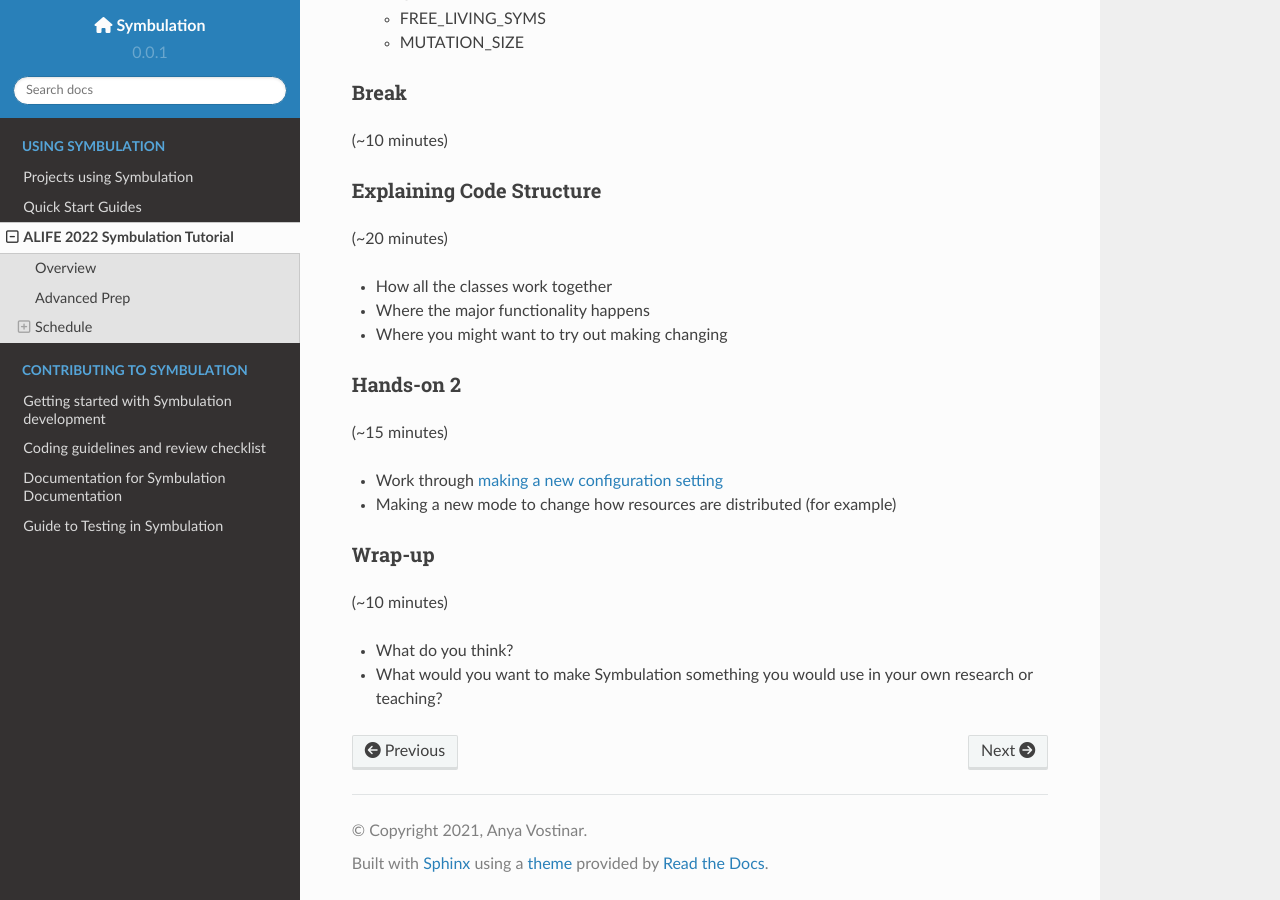
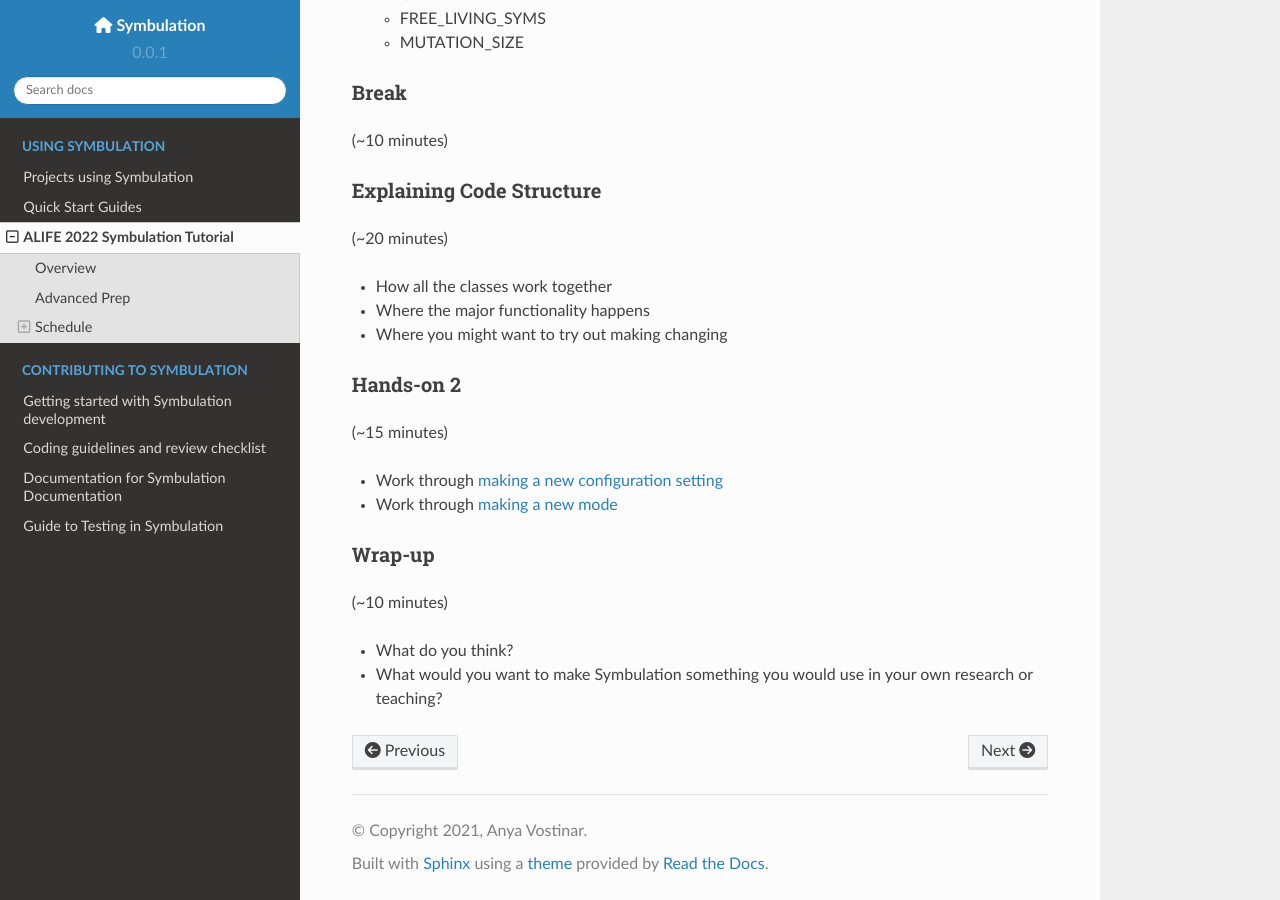
Before and after one commit to anyaevostinar/SymbulationEmp, a Sphinx documentation site: the page built from docs/ALIFE2022Tutorial/index.md, in a window 1280 px wide and 900 px high, scrolled down 1843 px. Built offline with Sphinx 7.4.7 and the Read the Docs theme 2.0.0, drawn with Linux system fonts in a browser that asks for light colours; nearby versions of some CDN libraries; pages that are not in the unit, such as notebooks, are missing from menus.

Commit message:
adding new mode guide to alife tutorial agenda

```diff
--- a/docs/ALIFE2022Tutorial/index.md
+++ b/docs/ALIFE2022Tutorial/index.md
@@ -53,7 +53,7 @@ However, if you want, there are some things that you could install ahead of time
 (~15 minutes)
 
 * Work through [making a new configuration setting](https://symbulation.readthedocs.io/en/latest/QuickStartGuides/3-CreatingConfigSetting.html)
-* Making a new mode to change how resources are distributed (for example)
+* Work through [making a new mode](https://symbulation.readthedocs.io/en/latest/QuickStartGuides/4-CreatingAMode.html)
 
 ### Wrap-up
 (~10 minutes)
```
